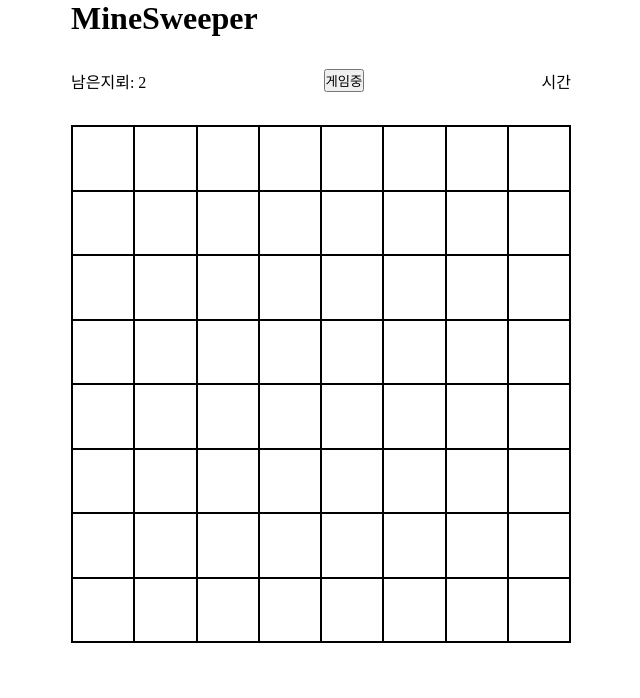
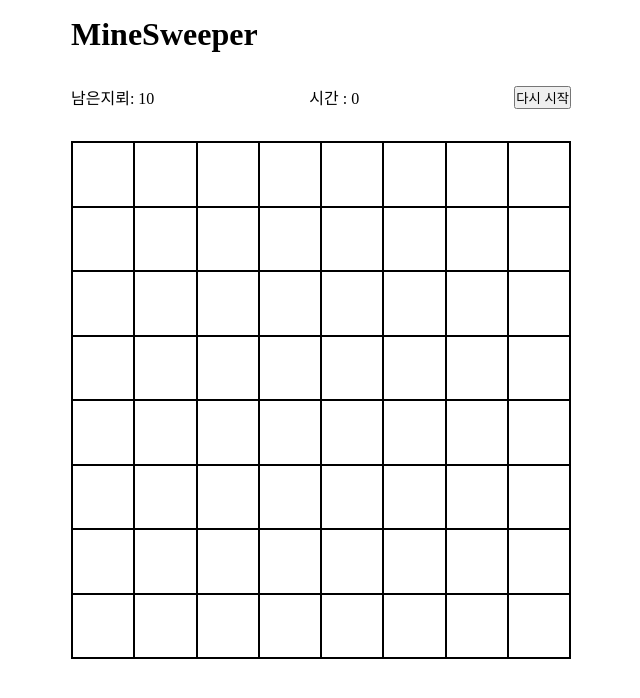
Before and after one commit to narc2ss/minesweeper, a React (Create React App) app: page / in a window 1280 px wide. Shown: the top 698 px of the page, without its empty margins (319-959 px from the left). Built offline with nearby package versions, Linux system fonts and the light colour scheme.

Commit message:
feat : 시간표시를 구현한다

```diff
--- a/src/components/MineSweeperController.tsx
+++ b/src/components/MineSweeperController.tsx
@@ -3,19 +3,21 @@ import { FC } from "react";
 
 interface Props {
   mines: number;
+  resetHandler: () => void;
+  time: number;
 }
 
-const MineSweeperController: FC<Props> = ({ mines }) => {
+const MineSweeperController: FC<Props> = ({ mines, resetHandler, time }) => {
   return (
     <MineSweeperControllerBlock>
       <div>
         <span>남은지뢰: {mines}</span>
       </div>
       <div>
-        <button>게임중</button>
+        <span>시간 : {time}</span>
       </div>
       <div>
-        <span>시간</span>
+        <button onClick={resetHandler}>다시 시작</button>
       </div>
     </MineSweeperControllerBlock>
   );
@@ -24,6 +26,7 @@ const MineSweeperController: FC<Props> = ({ mines }) => {
 const MineSweeperControllerBlock = styled.div`
   display: flex;
   justify-content: space-between;
+  align-items: center;
   margin: 2rem 0;
 `;
 
--- a/src/components/MineSweeperDialog.tsx
+++ b/src/components/MineSweeperDialog.tsx
@@ -3,11 +3,15 @@ import Dialog from "./common/Dialog";
 
 interface Props {
   gameStartHandler: () => void;
+  nonActiveDialog: () => void;
 }
 
-const MineSweeperDialog: FC<Props> = ({ gameStartHandler }) => {
+const MineSweeperDialog: FC<Props> = ({
+  gameStartHandler,
+  nonActiveDialog,
+}) => {
   return (
-    <Dialog title="게임 종료" pFunc={gameStartHandler} nFunc={() => {}}>
+    <Dialog title="게임 종료" pFunc={gameStartHandler} nFunc={nonActiveDialog}>
       다시 시작하기
     </Dialog>
   );
--- a/src/constants/index.ts
+++ b/src/constants/index.ts
@@ -1,3 +1,3 @@
 export const MINESWEEPER_ROW = 8;
 export const MINESWEEEER_COLUMN = 8;
-export const MINES = 2;
+export const MINES = 10;
--- a/src/containers/MineSweeperControllerContainer.tsx
+++ b/src/containers/MineSweeperControllerContainer.tsx
@@ -1,11 +1,44 @@
-import { FC } from "react";
-import { useSelector } from "react-redux";
+import { FC, useEffect, useState } from "react";
+import { useDispatch, useSelector } from "react-redux";
 import MineSweeperController from "../components/MineSweeperController";
+import useInterval from "../hooks/useInterval";
 import { RootState } from "../reducers";
+import { gameInit } from "../reducers/mineSweeper";
 
 const MineSweeperControllerContainer: FC = () => {
-  const { mines } = useSelector((state: RootState) => state.mineSweeper);
-  return <MineSweeperController mines={mines} />;
+  const dispatch = useDispatch();
+
+  const { mines, status, startTime } = useSelector(
+    (state: RootState) => state.mineSweeper
+  );
+  const [time, setTime] = useState(0);
+
+  const resetHandler = () => {
+    if (status === "INIT") return;
+    dispatch(gameInit());
+  };
+
+  useEffect(() => {
+    if (!startTime) return;
+    setTime(Date.now() - startTime);
+  }, [startTime]);
+
+  useInterval(() => {
+    if (status !== "START") return;
+    const timeToSecond = (Date.now() - startTime) / 1000;
+    setTime(timeToSecond);
+  }, 100);
+
+  useEffect(() => {
+    if (status === "INIT") setTime(0);
+  }, [status]);
+  return (
+    <MineSweeperController
+      mines={mines}
+      resetHandler={resetHandler}
+      time={time}
+    />
+  );
 };
 
 export default MineSweeperControllerContainer;
--- a/src/containers/MineSweeperDialogContainer.tsx
+++ b/src/containers/MineSweeperDialogContainer.tsx
@@ -1,19 +1,34 @@
-import { FC } from "react";
+import { FC, useEffect, useState } from "react";
 import { useDispatch, useSelector } from "react-redux";
 import MineSweeperDialog from "../components/MineSweeperDialog";
 import { RootState } from "../reducers";
-import { gameStart } from "../reducers/mineSweeper";
+import { gameInit } from "../reducers/mineSweeper";
 
 const MineSweeperDialogContainer: FC = () => {
+  const dispatch = useDispatch();
   const { status } = useSelector((state: RootState) => state.mineSweeper);
-  const dispatch = useDispatch();
+  const [dialogActive, setDialogActive] = useState(false);
+
   const gameStartHandler = () => {
-    dispatch(gameStart());
+    dispatch(gameInit());
   };
+
+  const nonActiveDialog = () => {
+    setDialogActive(false);
+  };
+
+  useEffect(() => {
+    if (status === "DONE") setDialogActive(true);
+    else setDialogActive(false);
+  }, [status]);
+
   return (
     <>
-      {status === "DONE" && (
-        <MineSweeperDialog gameStartHandler={gameStartHandler} />
+      {dialogActive && (
+        <MineSweeperDialog
+          gameStartHandler={gameStartHandler}
+          nonActiveDialog={nonActiveDialog}
+        />
       )}
     </>
   );
--- a/src/containers/MineSweeperFieldContainer.tsx
+++ b/src/containers/MineSweeperFieldContainer.tsx
@@ -3,15 +3,21 @@ import { useDispatch, useSelector } from "react-redux";
 import MineSweeperField from "../components/MineSweeperField";
 import { MINESWEEEER_COLUMN, MINESWEEPER_ROW } from "../constants";
 import { RootState } from "../reducers";
-import { gameOver, openCell, suspectCell } from "../reducers/mineSweeper";
+import {
+  gameOver,
+  gameStart,
+  openCell,
+  suspectCell,
+} from "../reducers/mineSweeper";
 import { Cell } from "../types/mineSweeper";
 
 const MineSweeperFieldContainer: FC = () => {
-  const { field } = useSelector((state: RootState) => state.mineSweeper);
+  const { field, status } = useSelector(
+    (state: RootState) => state.mineSweeper
+  );
   const dispatch = useDispatch();
 
   const nonCellHandler = (cell: Cell) => {
-    console.log(cell.status);
     if (cell.status !== 0 || cell.isActive) return;
 
     dispatch(openCell(cell));
@@ -41,6 +47,10 @@ const MineSweeperFieldContainer: FC = () => {
     cell: Cell
   ) => {
     e.preventDefault();
+    if (status === "DONE") return;
+
+    if (status !== "START") dispatch(gameStart());
+
     if (e.buttons === 1) {
       if (cell.isSuspect) return;
       if (cell.status === "M") {
--- /dev/null
+++ b/src/hooks/useInterval.tsx
@@ -0,0 +1,22 @@
+import { useEffect, useRef } from "react";
+
+function useInterval(callback: () => void, delay: number) {
+  const savedCallback = useRef<() => void>();
+
+  useEffect(() => {
+    savedCallback.current = callback;
+  }, [callback]);
+
+  useEffect(() => {
+    function tick() {
+      if (!savedCallback.current) return;
+      savedCallback.current();
+    }
+    if (delay !== null) {
+      let id = setInterval(tick, delay);
+      return () => clearInterval(id);
+    }
+  }, [delay]);
+}
+
+export default useInterval;
--- a/src/reducers/mineSweeper.ts
+++ b/src/reducers/mineSweeper.ts
@@ -2,10 +2,15 @@ import { MINES } from "../constants";
 import { Cell, Status } from "../types/mineSweeper";
 import { initField } from "../utils";
 
+const GAME_INIT = "GAME_INIT" as const;
 const GAME_START = "GAME_START" as const;
 const GAME_OVER = "GAME_OVER" as const;
 const OPEN_CELL = "OPEN_CELL" as const;
 const SUSPECT_CELL = "SUSPECT_CELL" as const;
+
+export const gameInit = () => ({
+  type: GAME_INIT,
+});
 
 export const gameStart = () => ({
   type: GAME_START,
@@ -26,6 +31,7 @@ export const suspectCell = (cell: Cell) => ({
 });
 
 type MineSweeperAction =
+  | ReturnType<typeof gameInit>
   | ReturnType<typeof gameStart>
   | ReturnType<typeof openCell>
   | ReturnType<typeof suspectCell>
@@ -35,12 +41,16 @@ type MineSweeperState = {
   field: Cell[][];
   status: Status;
   mines: number;
+  startTime: number;
+  endTime: number;
 };
 
 const initialState: MineSweeperState = {
   field: initField(),
   status: "INIT",
   mines: MINES,
+  startTime: 0,
+  endTime: 0,
 };
 
 function mineSweeper(
@@ -48,22 +58,25 @@ function mineSweeper(
   action: MineSweeperAction
 ): MineSweeperState {
   switch (action.type) {
+    case GAME_INIT: {
+      return initialState;
+    }
     case GAME_START: {
       return {
         ...state,
-        field: initField(),
+        startTime: Date.now(),
         status: "START",
       };
     }
     case GAME_OVER: {
       return {
         ...state,
+        status: "DONE",
         field: state.field.map((row) =>
           row.map((cell) =>
             cell.status === "M" ? { ...cell, isActive: true } : cell
           )
         ),
-        status: "DONE",
       };
     }
     case OPEN_CELL: {
@@ -73,7 +86,7 @@ function mineSweeper(
         row.map((cell) => (cell.id === id ? { ...cell, isActive: true } : cell))
       );
 
-      return { ...state, field: newField, status: "START" };
+      return { ...state, field: newField };
     }
     case SUSPECT_CELL: {
       const { id, isSuspect } = action.payload;
@@ -97,7 +110,6 @@ function mineSweeper(
         ...state,
         field: newField,
         mines: newMines,
-        status: "START",
       };
     }
     default:
--- a/src/styles/GlobalWidth.tsx
+++ b/src/styles/GlobalWidth.tsx
@@ -4,6 +4,7 @@ const GlobalWidth = styled.div`
   max-width: 500px;
   overflow: hidden;
   margin: 0 auto;
+  padding: 1rem;
 `;
 
 export default GlobalWidth;
```
